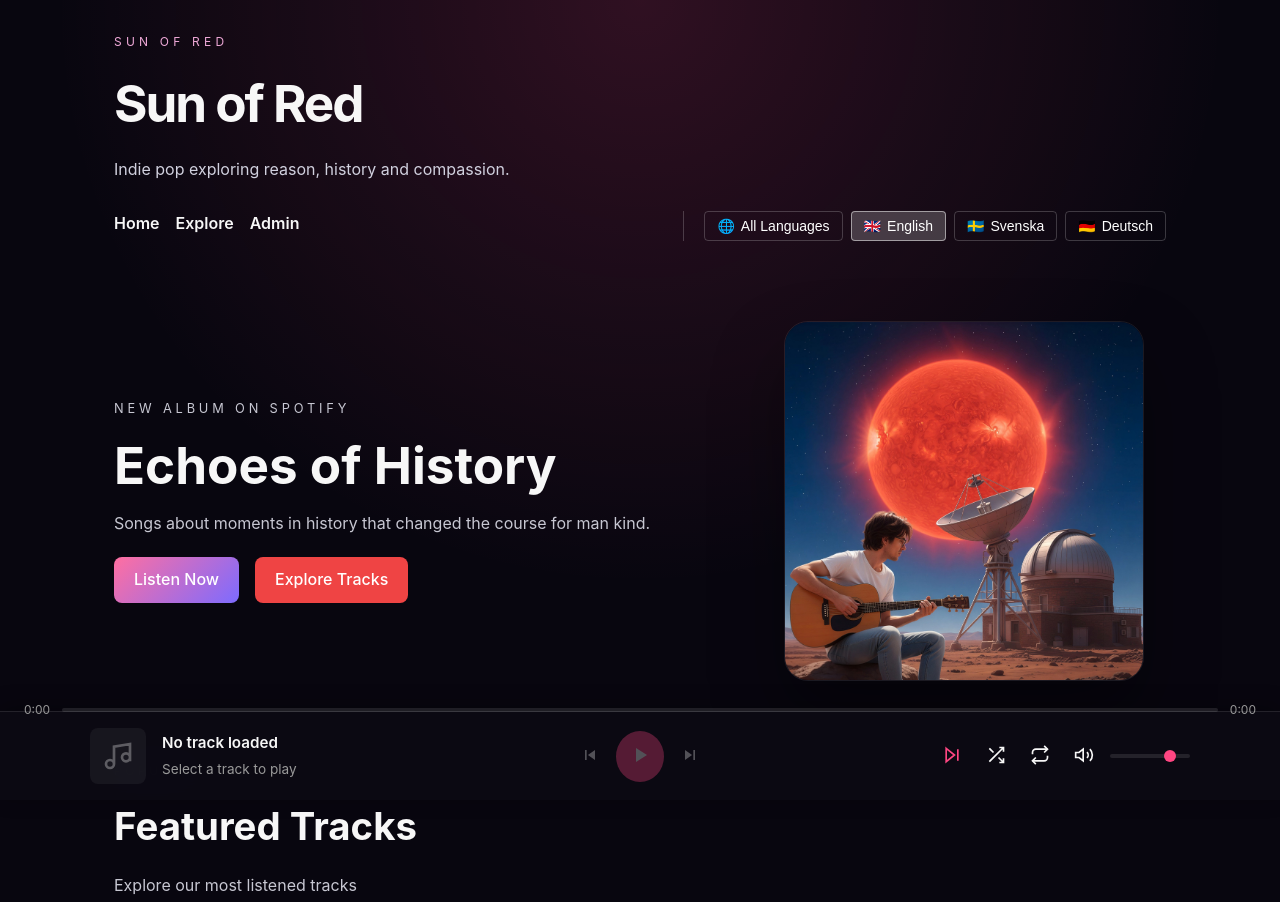
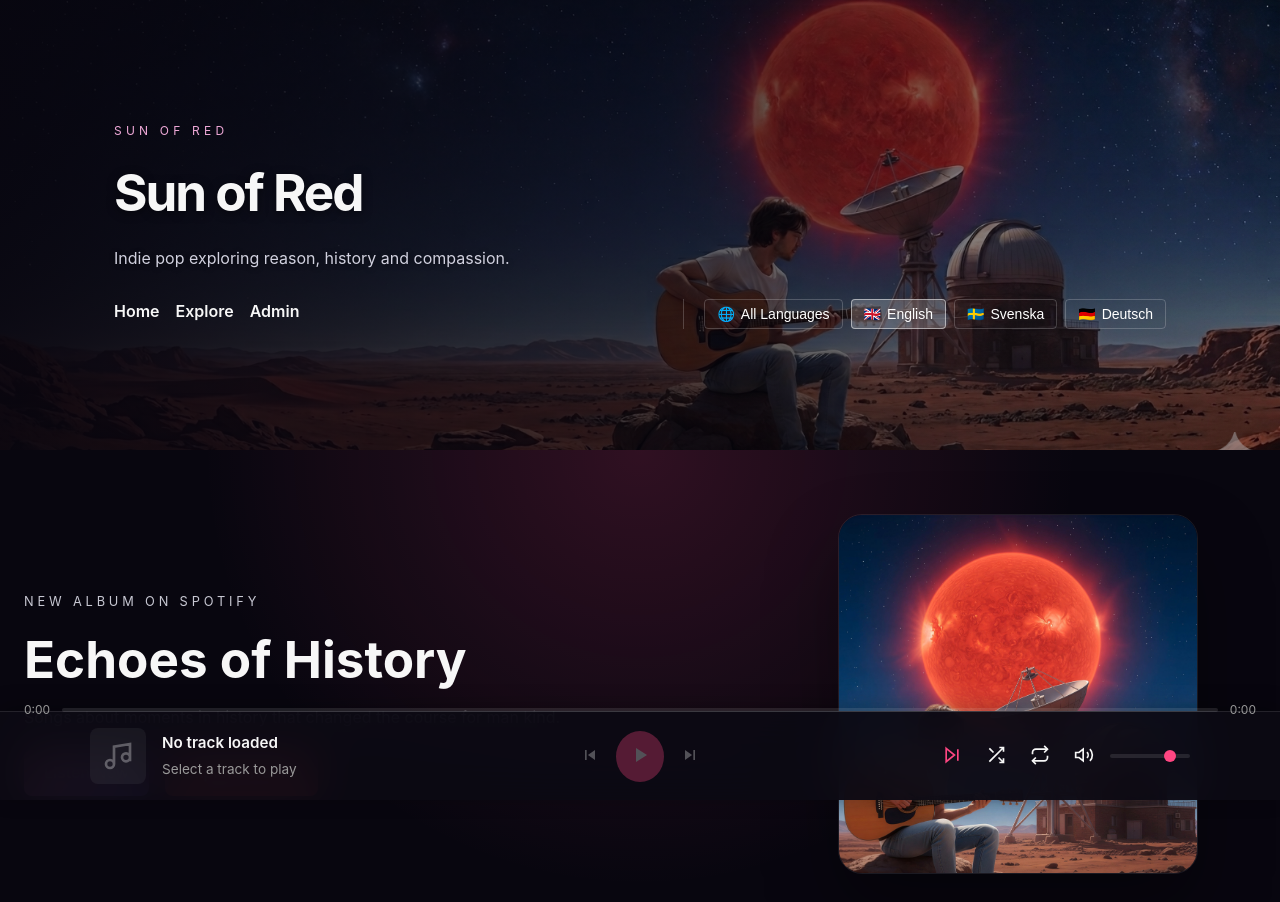
Before and after one commit to Fredrik82Falkoping/sunofred, a website: page app.html in a window 1280 px wide. Shown: the top 902 px of the page. Drawn offline with nearby package versions, Linux system fonts and the light colour scheme; no server answers.

Commit message:
Add hero background

```diff
--- a/app.html
+++ b/app.html
@@ -11,6 +11,8 @@
 </head>
 <body>
     <header class="site-header">
+        <div class="hero-section">
+            <div class="hero-content-wrapper">
                 <div class="brand">
                     <span class="eyebrow">Sun of Red</span>
                     <h1>Sun of Red</h1>
@@ -21,6 +23,8 @@
                     <a href="#/browse" data-route="/browse">Explore</a>
                     <a href="login.html">Admin</a>
                 </nav>
+            </div>
+        </div>
     </header>
 
     <!-- Dynamic content area -->
--- a/assets/css/style.css
+++ b/assets/css/style.css
@@ -20,9 +20,7 @@
 }
 
 body {
-    background: radial-gradient(circle at top, rgba(255, 70, 130, 0.16), transparent 35%),
-                radial-gradient(circle at bottom right, rgba(66, 135, 245, 0.18), transparent 30%),
-                #08060f;
+    background: #000;
     min-height: 100vh;
 }
 
@@ -32,9 +30,45 @@ img {
 }
 
 .site-header {
-    padding: 2rem 1.5rem 1rem;
+    padding: 0;
+    max-width: 1600px;
+    margin: 0 auto;
+    background: radial-gradient(circle at top, rgba(255, 70, 130, 0.16), transparent 35%),
+                radial-gradient(circle at bottom right, rgba(66, 135, 245, 0.18), transparent 30%),
+                #08060f;
+}
+
+.hero-section {
+    position: relative;
+    min-height: 450px;
+    max-height: 600px;
+    background-image: url('../images/hero.png');
+    background-size: cover;
+    background-position: center right;
+    background-repeat: no-repeat;
+    display: flex;
+    align-items: center;
+    overflow: hidden;
+}
+
+/* Overlay for better text readability */
+.hero-section::before {
+    content: '';
+    position: absolute;
+    top: 0;
+    left: 0;
+    right: 0;
+    bottom: 0;
+    background: linear-gradient(to right, rgba(8, 6, 15, 0.95) 0%, rgba(8, 6, 15, 0.7) 50%, rgba(8, 6, 15, 0.3) 100%);
+}
+
+.hero-content-wrapper {
+    position: relative;
+    z-index: 1;
+    padding: 2rem 1.5rem;
     max-width: 1100px;
     margin: 0 auto;
+    width: 100%;
 }
 
 .brand {
@@ -52,11 +86,13 @@ img {
 .site-header h1 {
     font-size: clamp(2.75rem, 4vw, 4.5rem);
     letter-spacing: -0.04em;
+    text-shadow: 0 2px 10px rgba(0, 0, 0, 0.5);
 }
 
 .site-header p {
     max-width: 40rem;
     color: #d1d1df;
+    text-shadow: 0 1px 5px rgba(0, 0, 0, 0.5);
 }
 
 .site-nav {
@@ -78,9 +114,12 @@ img {
 }
 
 main {
-    max-width: 1100px;
+    max-width: 1600px;
     margin: 0 auto;
     padding: 1rem 1.5rem 3rem;
+    background: radial-gradient(circle at top, rgba(255, 70, 130, 0.16), transparent 35%),
+                radial-gradient(circle at bottom right, rgba(66, 135, 245, 0.18), transparent 30%),
+                #08060f;
 }
 
 .hero {
@@ -376,6 +415,11 @@ audio {
     text-align: center;
     padding: 2rem 1.5rem 2.5rem;
     color: #8d8da3;
+    max-width: 1600px;
+    margin: 0 auto;
+    background: radial-gradient(circle at top, rgba(255, 70, 130, 0.16), transparent 35%),
+                radial-gradient(circle at bottom right, rgba(66, 135, 245, 0.18), transparent 30%),
+                #08060f;
 }
 
 @media (min-width: 768px) {
@@ -628,6 +672,29 @@ audio {
     backdrop-filter: blur(10px);
 }
 
+/* Hero responsive adjustments */
+@media (max-width: 768px) {
+    .hero-section {
+        min-height: 350px;
+        background-position: 70% center;
+    }
+
+    .hero-section::before {
+        background: linear-gradient(to right, rgba(8, 6, 15, 0.97) 0%, rgba(8, 6, 15, 0.8) 60%, rgba(8, 6, 15, 0.4) 100%);
+    }
+}
+
+@media (max-width: 480px) {
+    .hero-section {
+        min-height: 300px;
+        background-position: 75% center;
+    }
+
+    .hero-section::before {
+        background: rgba(8, 6, 15, 0.85);
+    }
+}
+
 .tag-suggestion-item {
     padding: 0.75rem 1rem;
     cursor: pointer;
```
Also changed, not shown: assets/images/hero.png (added). Lines whose indentation alone changed are shown as unchanged.
